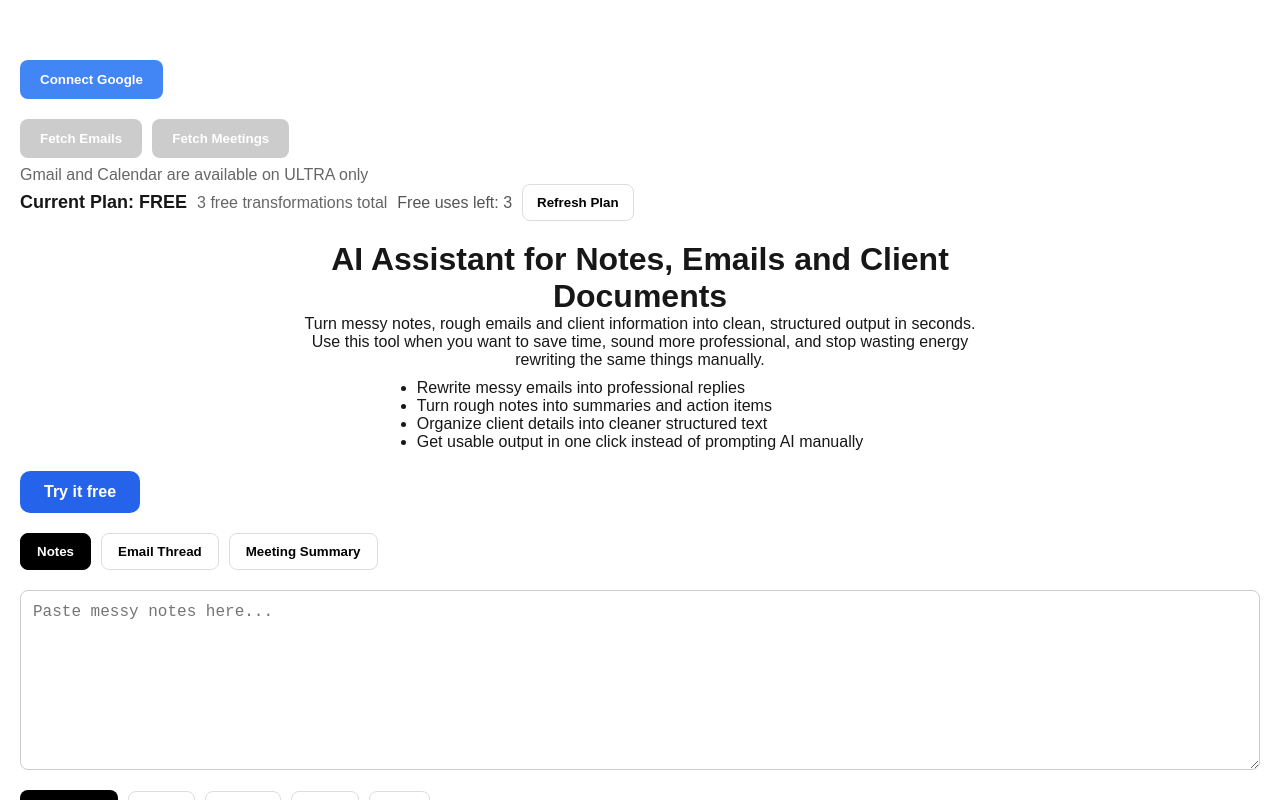
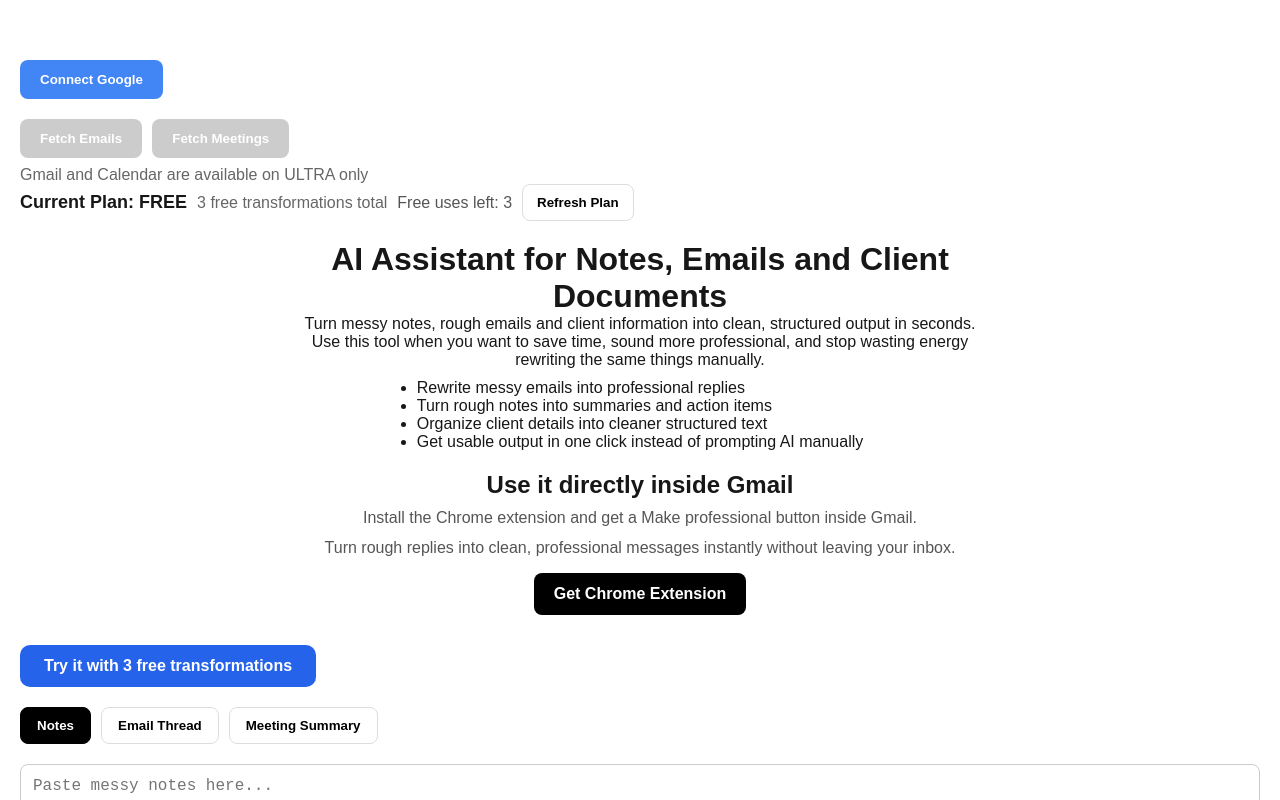
Before and after one commit to RobertFatu91/document-structurer-ai, a Next.js app: page / in a window 1280 px wide. Shown: the top 800 px of the page. Built offline with nearby package versions, Linux system fonts and the light colour scheme; no server answers.

Commit message:
add to homepage google extension

```diff
--- a/app/page.js
+++ b/app/page.js
@@ -777,6 +777,42 @@ const linkCardText = {
 
 </div>
 
+<div style={{
+  textAlign: "center",
+  maxWidth: "700px",
+  margin: "0 auto",
+  marginBottom: "30px"
+}}>
+
+  <h2 style={{ marginBottom: "10px" }}>
+    Use it directly inside Gmail
+  </h2>
+
+  <p style={{ color: "#555", marginBottom: "12px" }}>
+    Install the Chrome extension and get a Make professional button inside Gmail.
+  </p>
+
+  <p style={{ color: "#555", marginBottom: "16px" }}>
+    Turn rough replies into clean, professional messages instantly without leaving your inbox.
+  </p>
+
+  <a
+    href="/chrome-extension"
+    style={{
+      display: "inline-block",
+      padding: "12px 20px",
+      background: "black",
+      color: "white",
+      borderRadius: "8px",
+      textDecoration: "none",
+      fontWeight: "600"
+    }}
+  >
+    Get Chrome Extension
+  </a>
+
+</div>
+
 <div style={{ marginBottom: "20px" }}>
   <a
 
@@ -790,7 +826,7 @@ const linkCardText = {
 
     }}
   >
-    Try it free
+    Try it with 3 free transformations
   </a>
 </div>
 
```
